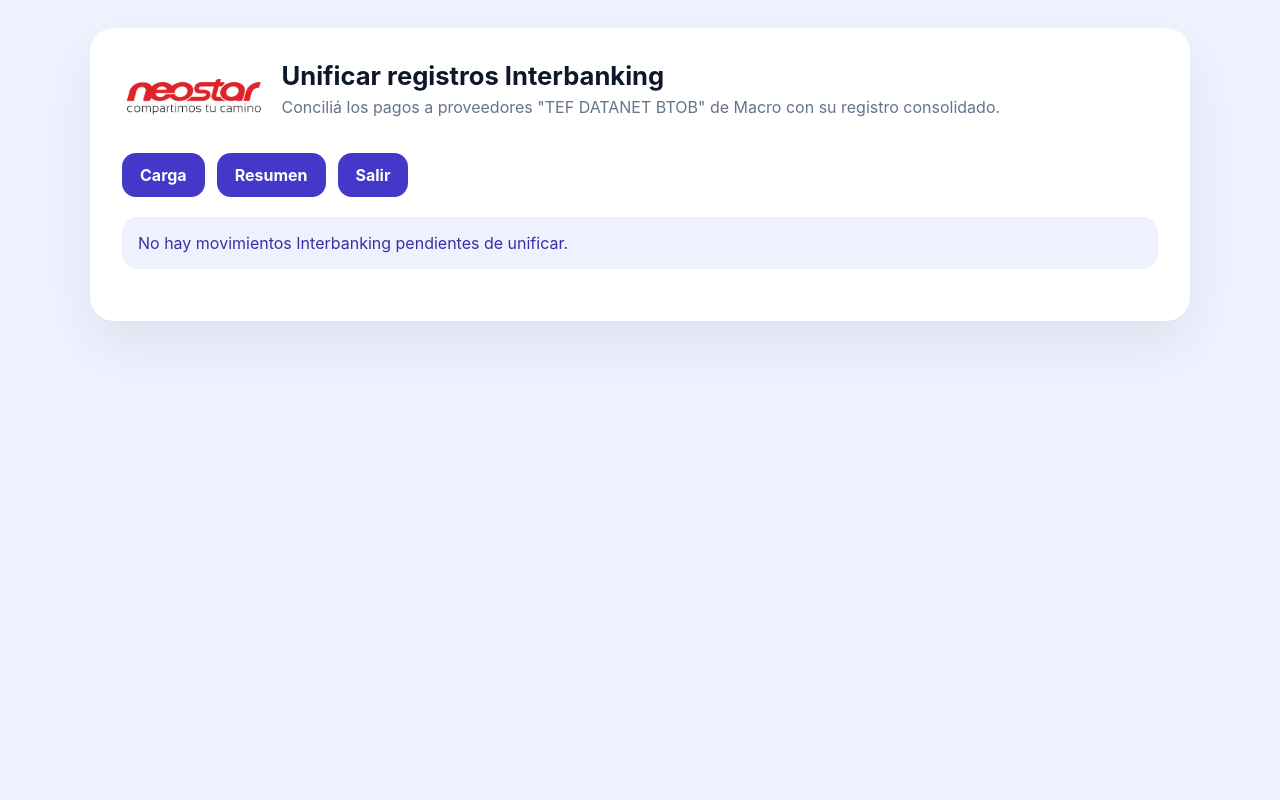
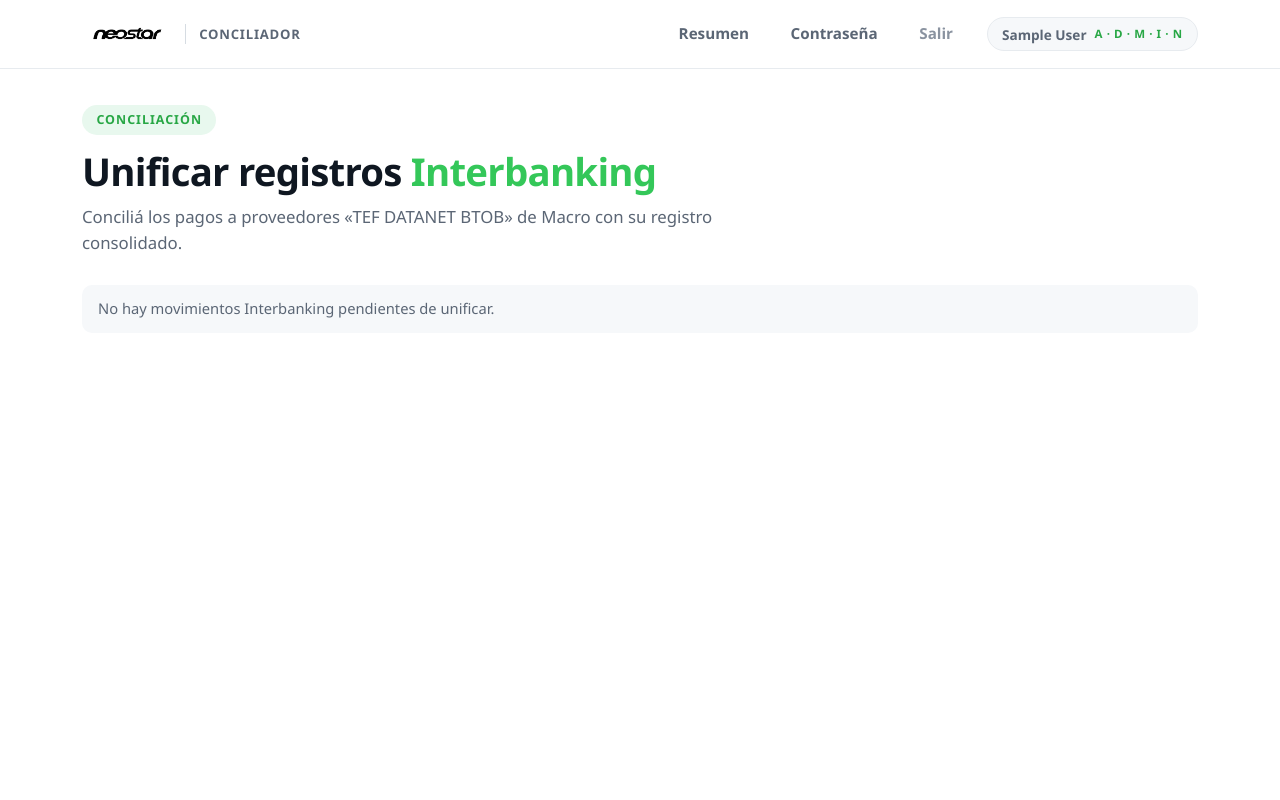
Before and after one commit to raulgarciamail1981-png/extractobancario, a Flask app: template templates/interbanking.html in a window 1280 px wide. Run offline with Flask 3, Linux system fonts and the light colour scheme; the template is opened without the code that fills it, so the values that code supplies are empty; the visitor is signed in with stand-in values (Sample User, id 1); some libraries are stand-ins or nearby versions.

Commit message:
Integrar Interbanking al front y dejar solo el total compensado
Sobre el commit anterior, que trajo la funcionalidad tal cual del otro repo,
va lo que hace falta para que quede integrada a esta app:

- La pantalla de Interbanking pasa al diseño del resto. Se cambio solo la
  presentacion: el JavaScript quedo identico caracter por caracter y los
  name/id/value/action del formulario coinciden uno a uno con el original,
  incluido el orden de los atributos (sus tests verifican literalmente
  'value="btob2" class="a-compensar-radio" checked').

- En el Resumen queda solo el total compensado. Interbanking agrupa los
  detalles de un dia con el movimiento que el banco emite al dia siguiente por
  la suma; mostrando los dos, el importe se contaba dos veces (en el caso real
  de ALCO, 19.795.652,15 duplicados). Cual es el consolidado no queda
  guardado, pero se deduce: la pantalla exige al aplicar que la suma de los
  detalles de igual al importe a compensar, asi que es el de mayor importe
  absoluto del grupo. Aplica a la grilla, a los totales y a las descargas.
  Los detalles no se borran: un filtro nuevo permite verlos, que hace falta
  para poder revisar una unificacion equivocada.

- La busqueda por monto ahora encuentra lo que se ve en la grilla. El termino
  se normalizaba distinto que el dato: la grilla muestra "751.200,00" pero los
  montos se comparan sin separador de miles, asi que copiar el valor de la
  pantalla no encontraba nada. Bug anterior a este merge.

- El Resumen ordena por fecha de mayor a menor, con orden estable: dentro de
  una misma fecha los movimientos quedan como los trajo el extracto.

Aparte, dos tests de avisos se hicieron deterministas. Comparaban marcas de
tiempo y en la corrida completa dos operaciones caian en el mismo milisegundo
del reloj de Windows, asi que fallaban de a ratos sin que hubiera nada mal.

Co-Authored-By: Claude Opus 5 <noreply@anthropic.com>

```diff
--- a/static/css/app.css
+++ b/static/css/app.css
@@ -365,6 +365,21 @@ table.data { width: 100%; border-collapse: collapse; font-size: 0.9rem; }
 /* El texto de /unify llega con saltos de línea reales. */
 .alert--block { white-space: pre-line; }
 
+.alert--info { background: var(--bg-alt); color: var(--text-soft); }
+
+/* Interbanking: recuadro con lo seleccionado y lo que falta compensar. La
+   clase "ready" la enciende el JS de esa pantalla cuando la suma cierra, así
+   que el nombre no se puede cambiar. */
+.ib-resumen {
+  display: grid; grid-template-columns: repeat(auto-fit, minmax(180px, 1fr));
+  gap: 0.9rem; padding: 1rem 1.1rem; margin-bottom: 1.2rem;
+  border: 1px solid var(--border); border-radius: var(--radius-sm);
+  background: var(--bg-alt); color: var(--text-soft);
+}
+.ib-resumen strong { display: block; font-size: 1.25rem; margin-top: 0.2rem; color: var(--text); }
+.ib-resumen.ready { border-color: var(--green); background: var(--green-soft); color: var(--green-dark); }
+.ib-resumen.ready strong { color: var(--green-dark); }
+
 /* Avisos persistentes (extractos nuevos / CI asignado). A diferencia de
    .alert--notice, que lo prende el JS mientras la pantalla está abierta, este
    se ve apenas entra la persona y queda hasta que aprieta "Entendido". */
--- a/templates/interbanking.html
+++ b/templates/interbanking.html
@@ -1,99 +1,66 @@
-<!doctype html>
-<html lang="es">
-  <head>
-    <meta charset="utf-8">
-    <meta name="viewport" content="width=device-width, initial-scale=1">
-    <title>Conciliador Neostar - Unificar Interbanking</title>
-    <style>
-      body { margin: 0; font-family: Inter, system-ui, -apple-system, BlinkMacSystemFont, 'Segoe UI', sans-serif; background: #eff2ff; color: #0f172a; }
-      .page { max-width: 1100px; margin: 28px auto; padding: 0 24px; }
-      .card { background: #ffffff; border-radius: 24px; box-shadow: 0 24px 60px rgba(15, 23, 42, 0.08); padding: 32px; }
-      .logo { display: flex; align-items: center; gap: 16px; margin-bottom: 20px; }
-      .logo-img { height: 40px; width: auto; }
-      .logo-title { font-size: 1.6rem; font-weight: 700; margin: 0; }
-      .subtitle { color: #64748b; margin-top: 6px; }
-      .menu-row { display: flex; flex-wrap: wrap; gap: 12px; margin-bottom: 20px; }
-      .menu-link { display: inline-flex; align-items: center; justify-content: center; padding: 12px 18px; border-radius: 14px; text-decoration: none; background: #4338ca; color: #fff; font-weight: 700; }
-      .menu-link:hover { background: #3730a3; }
-      .alert { border-radius: 16px; padding: 16px; margin-bottom: 20px; }
-      .alert.success { background: #ecfdf5; color: #166534; }
-      .alert.error { background: #fee2e2; color: #991b1b; }
-      .alert.info { background: #eef2ff; color: #3730a3; }
-      .account-select { border: 1px solid #cbd5e1; background: #f8fafc; border-radius: 20px; padding: 18px 20px; margin-bottom: 20px; }
-      .account-select label { display: flex; flex-direction: column; gap: 8px; font-weight: 600; color: #334155; max-width: 420px; }
-      .account-select select { border: 1px solid #cbd5e1; border-radius: 12px; padding: 10px 12px; background: #fff; }
-      .summary-box { display: grid; grid-template-columns: repeat(auto-fit, minmax(180px, 1fr)); gap: 14px; border: 1px solid #c7d2fe; background: #eef2ff; border-radius: 18px; padding: 18px 20px; margin-bottom: 20px; color: #3730a3; }
-      .summary-box.ready { border-color: #86efac; background: #ecfdf5; color: #166534; }
-      .summary-box div strong { display: block; font-size: 1.2rem; margin-top: 4px; }
-      table { width: 100%; border-collapse: collapse; font-size: 0.9rem; }
-      th, td { padding: 10px 8px; text-align: left; border-bottom: 1px solid #e2e8f0; }
-      th { background: #f8fafc; color: #334155; font-weight: 700; }
-      tbody tr:nth-child(even) { background: #f8fafc; }
-      td.amount-cell { font-weight: 600; white-space: nowrap; }
-      .button { border: none; border-radius: 14px; padding: 12px 18px; background: #4338ca; color: #fff; font-weight: 700; cursor: pointer; margin-top: 20px; }
-      .button:hover { background: #3730a3; }
-      .button:disabled { background: #c7d2fe; cursor: not-allowed; }
-      .grid-container { overflow-x: auto; }
-      .empty-note { color: #64748b; padding: 16px 0; }
-    </style>
-  </head>
-  <body>
-    <div class="page">
-      <div class="card">
-        <div class="logo">
-          <img class="logo-img" src="{{ url_for('static', filename='neostar-logo.jpg') }}" alt="Neostar">
-          <div>
-            <p class="logo-title">Unificar registros Interbanking</p>
-            <p class="subtitle">Conciliá los pagos a proveedores "TEF DATANET BTOB" de Macro con su registro consolidado.</p>
-          </div>
-        </div>
+{% extends 'base.html' %}
+{% block title %}Conciliador Neostar · Interbanking{% endblock %}
 
-        <div class="menu-row">
-          <a class="menu-link" href="/upload">Carga</a>
-          <a class="menu-link" href="/records">Resumen</a>
-          <a class="menu-link" href="/logout">Salir</a>
-        </div>
+{# Pantalla traída del repositorio 'conciliador'. Se pasó al diseño del resto
+   de la app, pero SIN tocar el comportamiento: los id, los name, los value,
+   las clases que usa el JavaScript y hasta el orden de los atributos quedaron
+   igual. #}
+
+{% block content %}
+  <section class="hero">
+    <span class="hero__eyebrow">Conciliación</span>
+    <h1 class="hero__title">Unificar registros <span>Interbanking</span></h1>
+    <p class="hero__subtitle">
+      Conciliá los pagos a proveedores «TEF DATANET BTOB» de Macro con su registro consolidado.
+    </p>
+  </section>
 
   {% if message %}
-          <div class="alert success">{{ message }}</div>
+    <div class="alert alert--ok">{{ message }}</div>
   {% endif %}
   {% if error %}
-          <div class="alert error">{{ error }}</div>
+    <div class="alert alert--error">{{ error }}</div>
   {% endif %}
 
   {% if not accounts %}
-          <div class="alert info">No hay movimientos Interbanking pendientes de unificar.</div>
+    <div class="alert alert--info">No hay movimientos Interbanking pendientes de unificar.</div>
   {% else %}
-          <div class="account-select">
-            <label>
-              Empresa + Cuenta
+    <div class="filters">
+      <div class="filters__title">Cuenta a conciliar</div>
+      <div class="filters__grid">
+        <div class="field">
+          <label for="accountSelect">Empresa + Cuenta</label>
           <select id="accountSelect">
             {% for acc in accounts %}
               <option value="{{ acc.empresa }}||{{ acc.cuenta }}" {% if acc.empresa == empresa and acc.cuenta == cuenta %}selected{% endif %}>{{ acc.empresa }} — {{ acc.cuenta }}</option>
             {% endfor %}
           </select>
-            </label>
+        </div>
+      </div>
     </div>
 
+    <div class="card">
       {% if not candidates %}
-            <p class="empty-note">No quedan movimientos "TEF DATANET BTOB" pendientes para esta cuenta.</p>
+        <div class="empty">
+          <div class="empty__icon">✅</div>
+          <p>No quedan movimientos "TEF DATANET BTOB" pendientes para esta cuenta.</p>
+        </div>
       {% else %}
         <form method="post" action="/interbanking/apply" id="interbankingForm">
-              {# La app exige CSRF en todos los POST; sin este token el envío
-                 se rechaza con 400. Es lo único que se le agregó a esta
-                 pantalla: el resto quedó tal cual se probó. #}
+          {# La app exige CSRF en todos los POST; sin este token el envío se
+             rechaza con 400. Es lo único que se le agregó a esta pantalla. #}
           <input type="hidden" name="csrf_token" value="{{ csrf_token() }}">
           <input type="hidden" name="empresa" value="{{ empresa }}">
           <input type="hidden" name="cuenta" value="{{ cuenta }}">
 
-              <div class="summary-box" id="summaryBox">
+          <div class="ib-resumen" id="summaryBox">
             <div>A Compensar<strong id="summaryTarget">—</strong></div>
             <div>Seleccionado<strong id="summarySelected">$0,00</strong></div>
             <div>Falta compensar<strong id="summaryRemaining">—</strong></div>
           </div>
 
-              <div class="grid-container">
-                <table>
+          <div class="table-wrap">
+            <table class="data">
               <thead>
                 <tr>
                   <th>A Compensar</th>
@@ -106,23 +73,27 @@
               <tbody>
                 {% for c in candidates %}
                   <tr data-hash="{{ c.hash }}" data-monto="{{ c.monto_abs }}">
-                        <td><input type="radio" name="a_compensar_hash" value="{{ c.hash }}" class="a-compensar-radio" {% if c.hash == suggested_a_compensar_hash %}checked{% endif %}></td>
-                        <td><input type="checkbox" name="selected_hashes" value="{{ c.hash }}" class="select-checkbox" {% if c.hash in suggested_checked_hashes %}checked{% endif %}></td>
-                        <td class="amount-cell">${{ '%.2f'|format(c.monto_abs) }}</td>
-                        <td>{{ c.fecha }}</td>
-                        <td>{{ c.descripcion }}</td>
+                    <td data-label="A Compensar"><input type="radio" name="a_compensar_hash" value="{{ c.hash }}" class="a-compensar-radio" {% if c.hash == suggested_a_compensar_hash %}checked{% endif %}></td>
+                    <td data-label="Seleccionar"><input type="checkbox" name="selected_hashes" value="{{ c.hash }}" class="select-checkbox" {% if c.hash in suggested_checked_hashes %}checked{% endif %}></td>
+                    <td data-label="Importe" class="cell--num">${{ '%.2f'|format(c.monto_abs) }}</td>
+                    <td data-label="Fecha">{{ c.fecha }}</td>
+                    <td data-label="Descripción" class="cell--wrap">{{ c.descripcion }}</td>
                   </tr>
                 {% endfor %}
               </tbody>
             </table>
           </div>
 
-              <button type="submit" class="button" id="applyButton" disabled>Aplicar unificación</button>
+          <div class="toolbar__actions" style="margin-top: 1.2rem;">
+            <button type="submit" class="btn btn--primary" id="applyButton" disabled>Aplicar unificación</button>
+          </div>
         </form>
       {% endif %}
+    </div>
   {% endif %}
-      </div>
-    </div>
+{% endblock %}
+
+{% block scripts %}
 <script>
   const accountSelect = document.getElementById('accountSelect');
   if (accountSelect) {
@@ -182,5 +153,4 @@
     update();
   }
 </script>
-  </body>
-</html>
+{% endblock %}
```
Also changed, not shown: templates/records.html (+7 -0 lines), tests/test_avisos.py (+10 -0 lines), tests/test_interbanking_resumen.py (added, +145 -0 lines), tests/test_web.py (+58 -0 lines), web_app.py (+59 -8 lines). Lines whose indentation alone changed are shown as unchanged.
